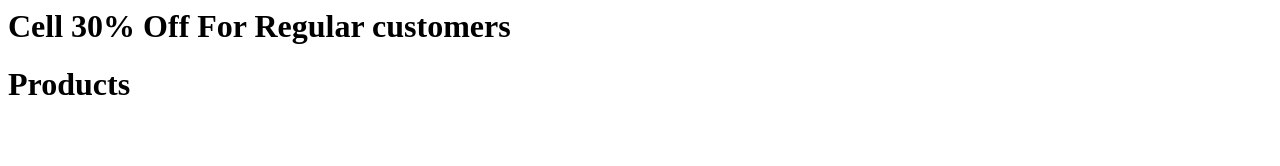
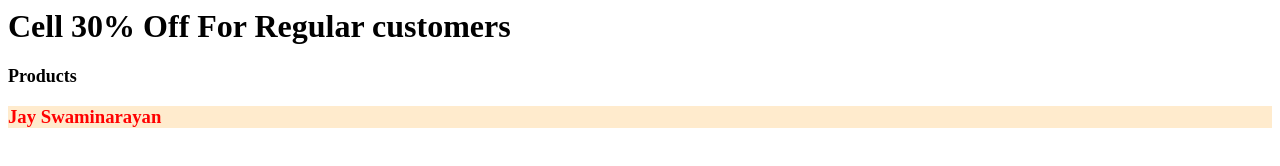
Before and after one commit to DhruvilThakka/DhruvilThakkar, a plain HTML site: page AboutUsPage.html in a window 1280 px wide. Drawn offline with Linux system fonts and the light colour scheme.

Commit message:
added File changes

```diff
--- a/AboutUsPage.html
+++ b/AboutUsPage.html
@@ -5,7 +5,8 @@
         </title>
         <body>
             <h1>Cell 30% Off For Regular customers</h1>
-            <h1>Products</h1>
+            <h1 style="display: block; font-size: large; font-style: normal; font-weight: bold;">Products</h1>
+             <h3 style="color: red; background-color: blanchedalmond;">Jay Swaminarayan</h3>
         </body>
     </head>
 </html>
```
